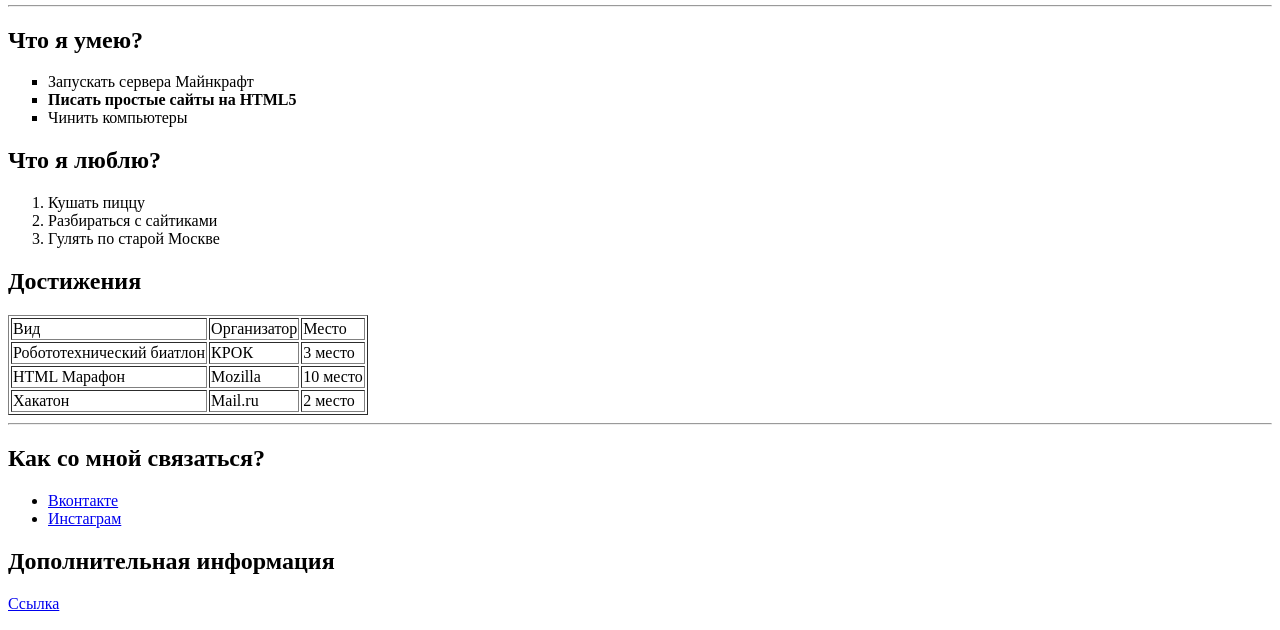
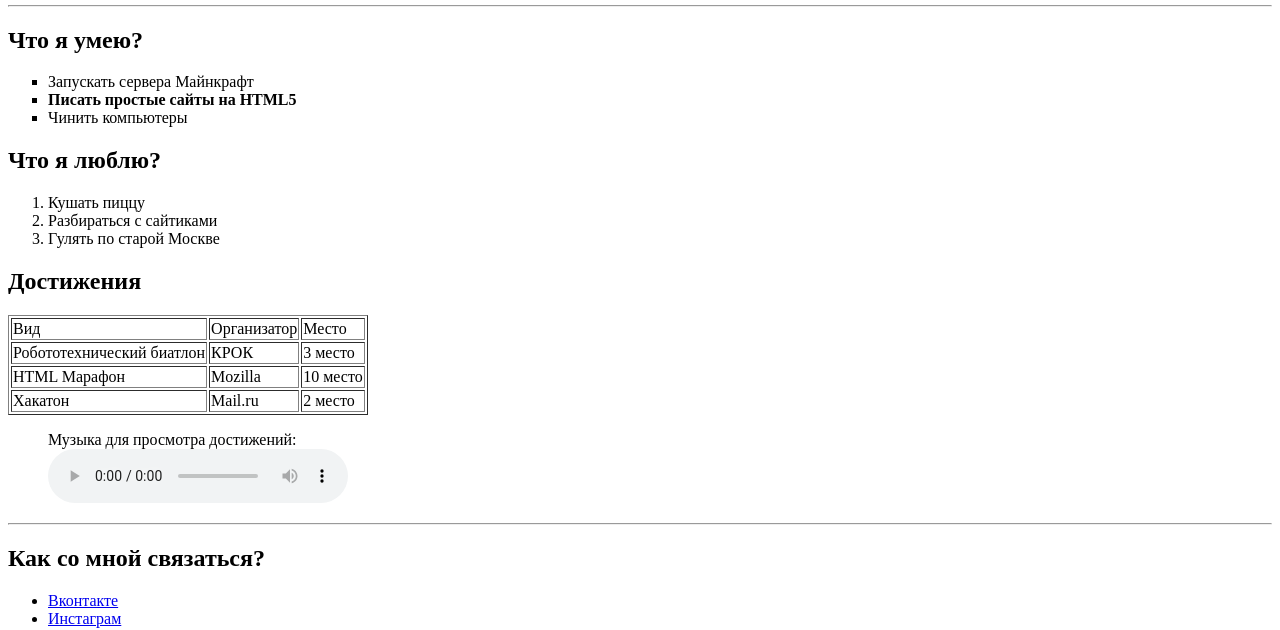
Before and after one commit to Fanotik/papka, a plain HTML site: page index.html in a window 1280 px wide. Shown: the part 168-798 px from the top of the page. Drawn offline with Linux system fonts and the light colour scheme.

Commit message:
add music with control

```diff
--- a/index.html
+++ b/index.html
@@ -52,6 +52,16 @@
             </tr>
         </tbody>
     </table>
+    <figure>
+        <figcaption>Музыка для просмотра достижений:</figcaption>
+        <audio
+            controls
+            autoplay
+            src="musika.mp3">
+                Your browser does not support the
+                <code>audio</code> element.
+        </audio>
+    </figure>
     <hr/>
     <h2>Как со мной связаться?</h2>
     <ul>
```
Also changed, not shown: 1 other file.
